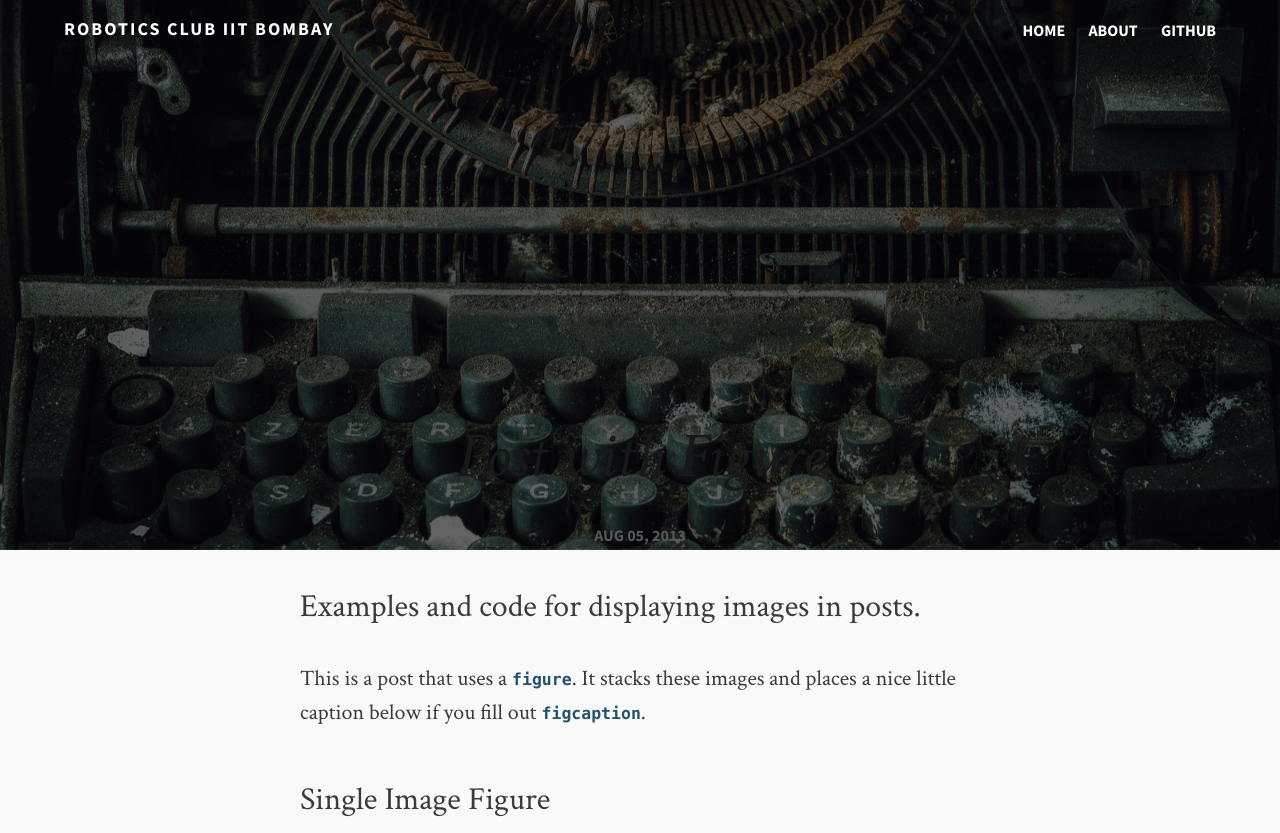
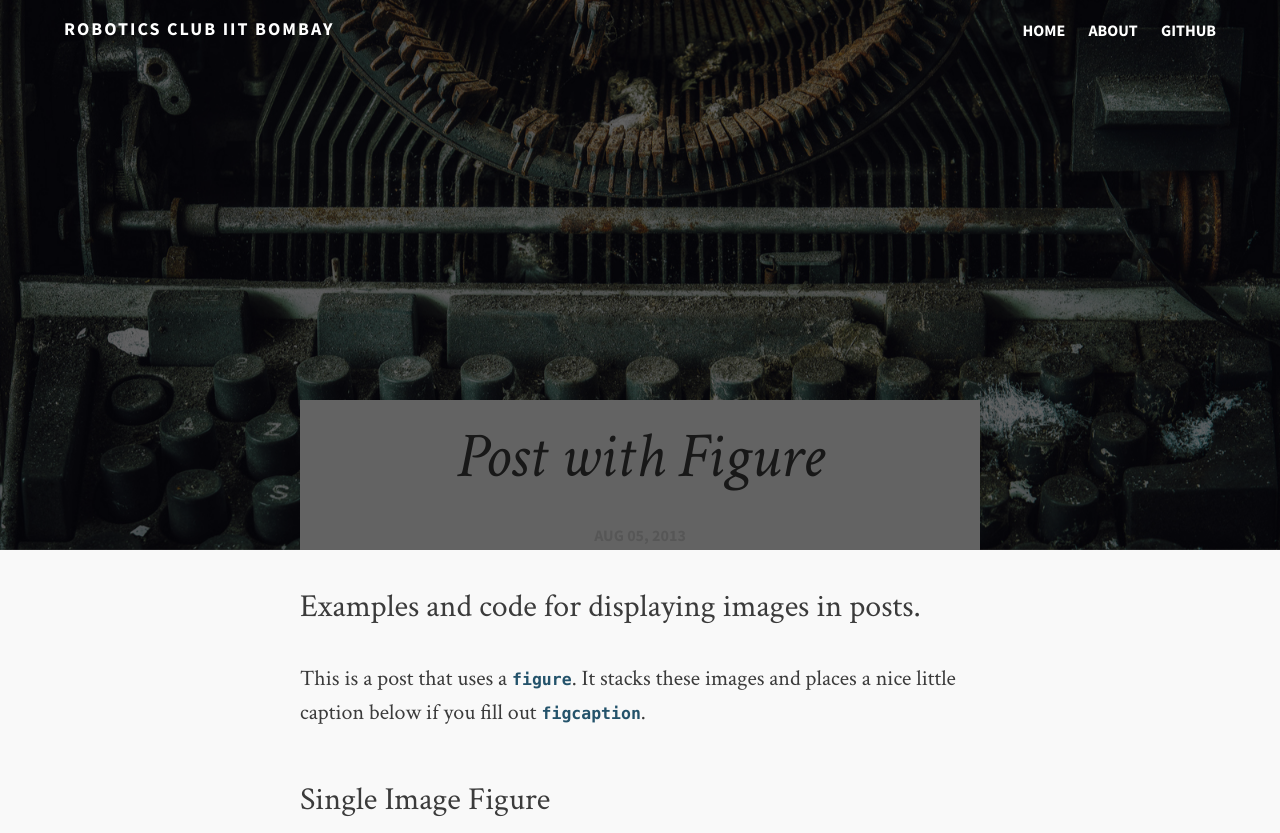
Before and after one commit to ColeTownsend/Balzac-for-Jekyll, a Jekyll site: the page built from _posts/2013-08-05-post-with-figure.md, in a window 1280 px wide. Shown: the top 833 px of the page. Built offline with Jekyll 4.4.1, drawn with Linux system fonts in a browser that asks for light colours; grey boxes are pictures that could not be loaded.

Commit message:
Temp commit

```diff
--- a/_sass/_styles.scss
+++ b/_sass/_styles.scss
@@ -315,6 +315,7 @@ header.site-header nav {
 
     // Header Stuff
     header {
+        background-color: $white;
         margin: (2*$lh) 0 $lh 0;
         hgroup {
             color: $black;
```
